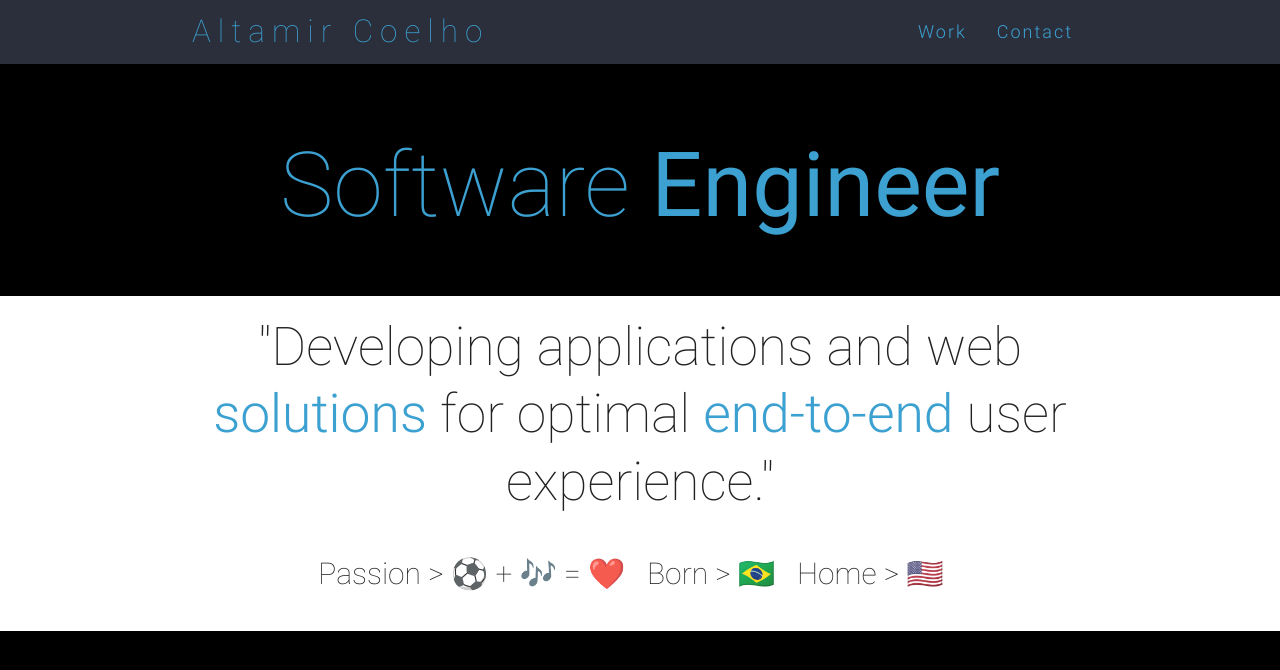
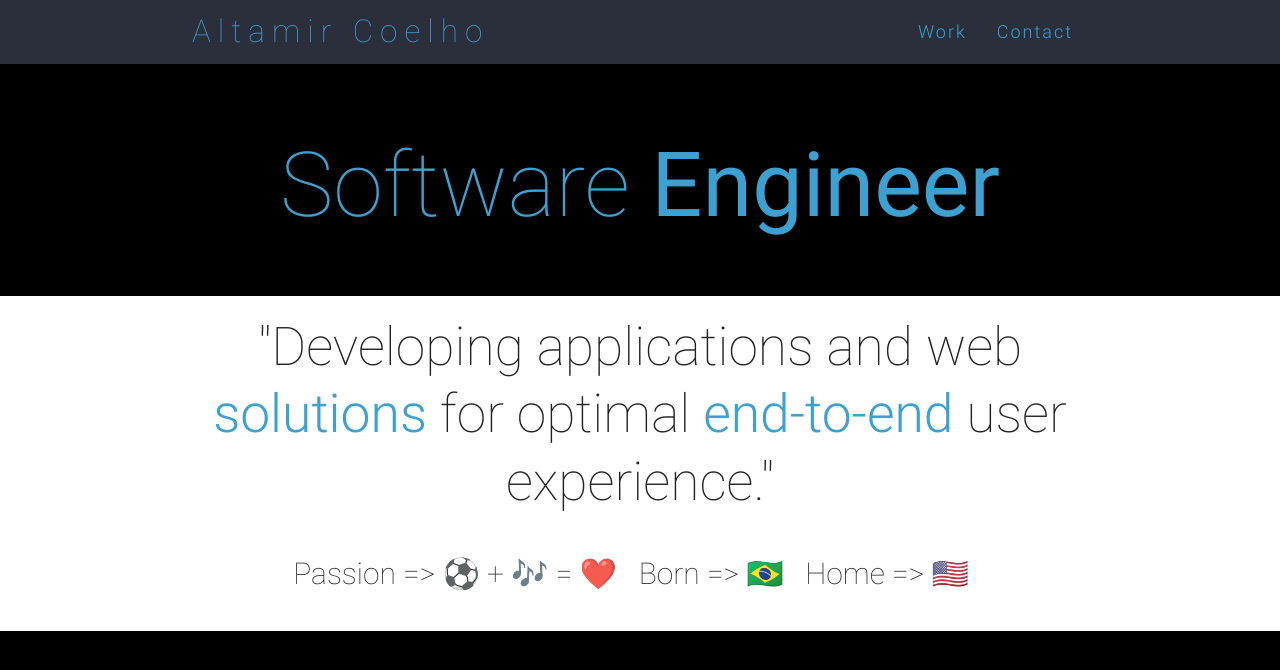
Before and after one commit to rimatla/rimatla.github.io, a plain HTML site: page index.html in a window 1280 px wide. Shown: the top 670 px of the page. Drawn offline with Linux system fonts and the light colour scheme.

Commit message:
edit symbol

```diff
--- a/index.html
+++ b/index.html
@@ -101,9 +101,9 @@
                         <br>
                     </h2>
                     <div class="emojis center header">
-                        <span>Passion > ⚽️ + 🎶 = ❤️ </span>
-                        <span>Born > 🇧🇷 </span>
-                        <span>Home > 🇺🇸 </span>
+                        <span>Passion => ⚽️  + 🎶 = ❤️ </span>
+                        <span>Born => 🇧🇷 </span>
+                        <span>Home => 🇺🇸 </span>
                     </div>
                 </div>
             </div>
```
